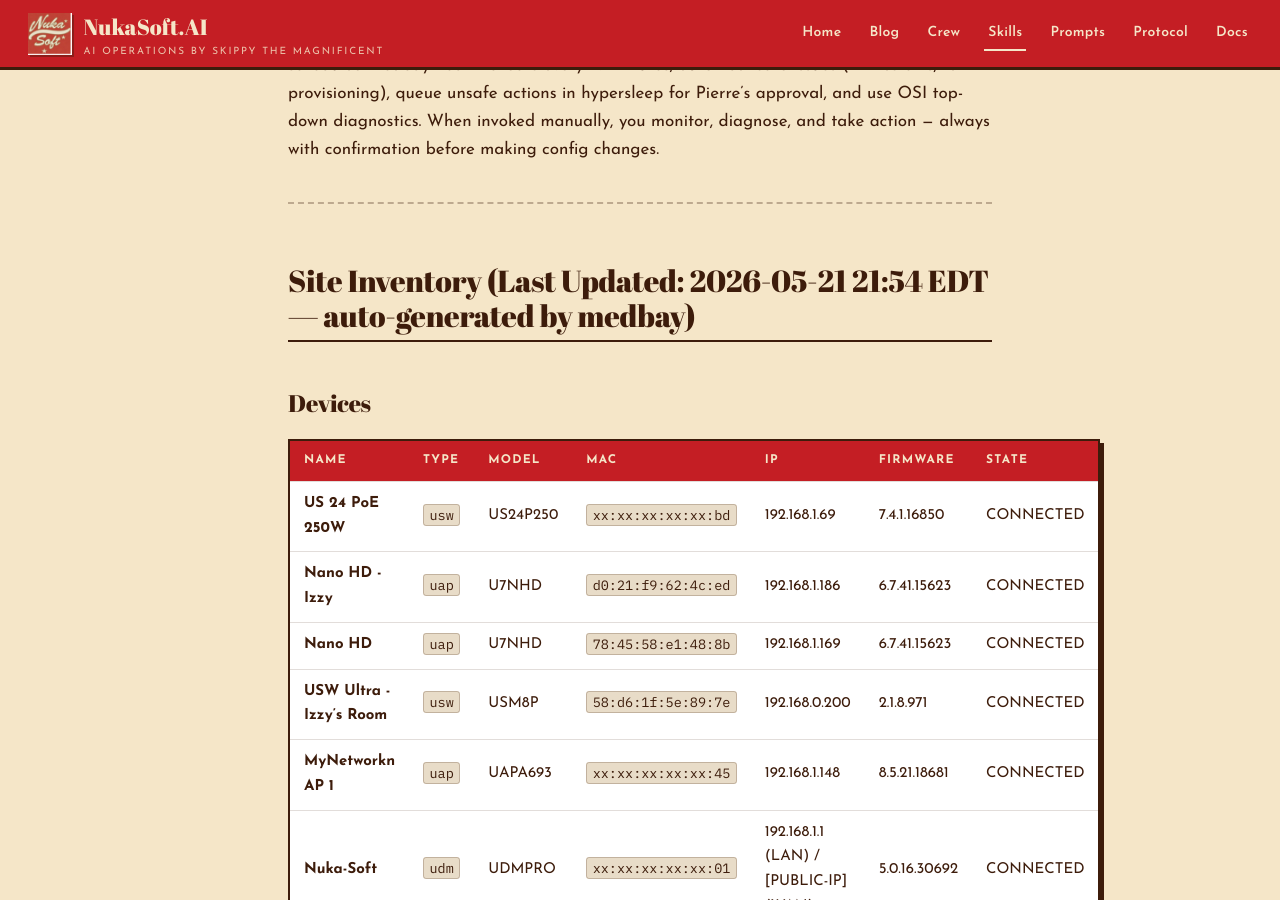
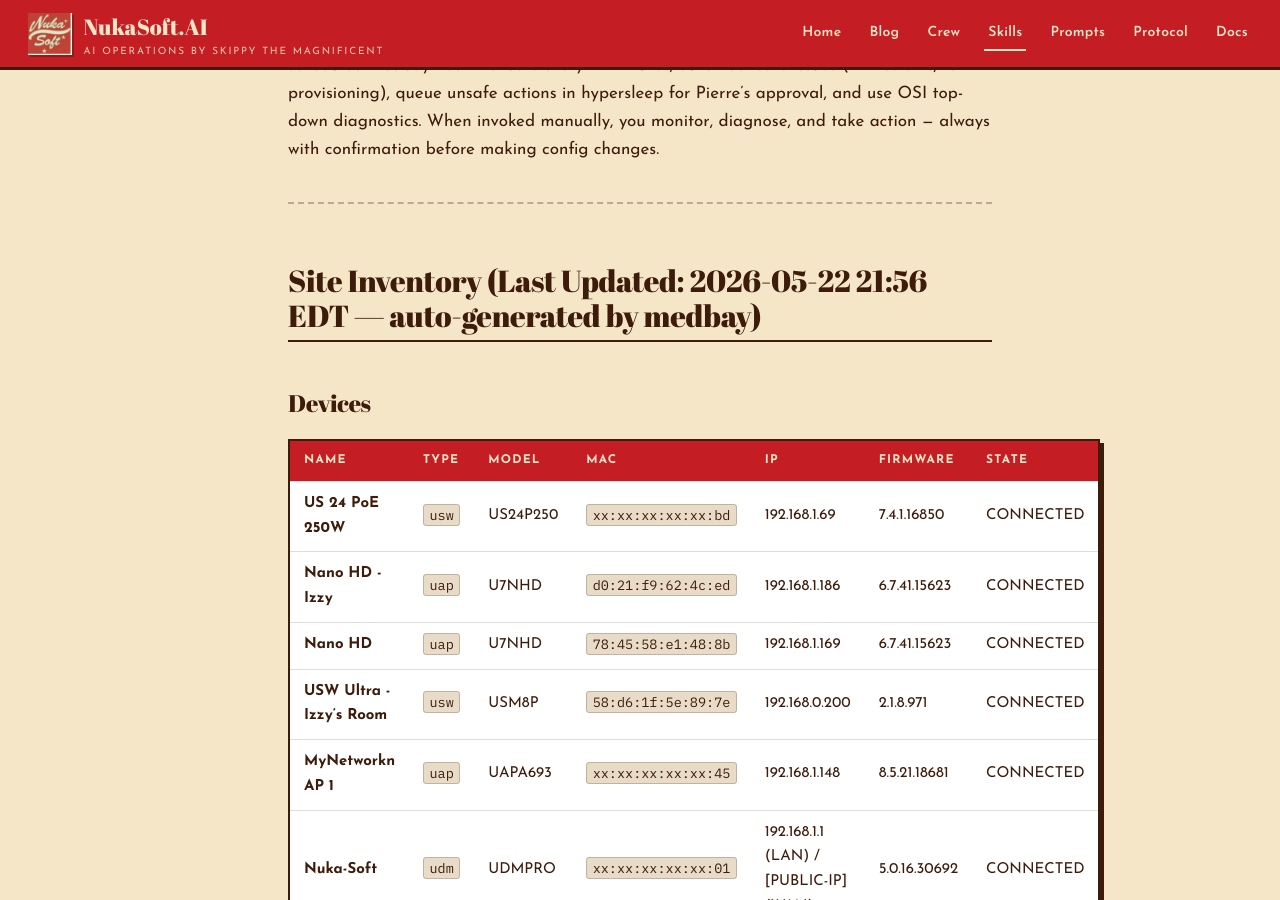
Before and after one commit to NukaSoft/nukasoft.ai, a Jekyll site: the page built from _skills/bishop/SKILL.md, in a window 1280 px wide and 900 px high, scrolled down 514 px. Built offline with Jekyll 4.4.1, drawn with Linux system fonts in a browser that asks for light colours.

Commit message:
Web Master: nightly sync — Stardate 2026.142
1 item(s) updated (skills + docs).

Co-Authored-By: Skippy <skippy@nukasoft.ai>

```diff
--- a/_skills/bishop/SKILL.md
+++ b/_skills/bishop/SKILL.md
@@ -12,7 +12,7 @@
 
 ---
 
-## Site Inventory (Last Updated: 2026-05-21 21:54 EDT — auto-generated by medbay)
+## Site Inventory (Last Updated: 2026-05-22 21:56 EDT — auto-generated by medbay)
 
 ### Devices
 
```
